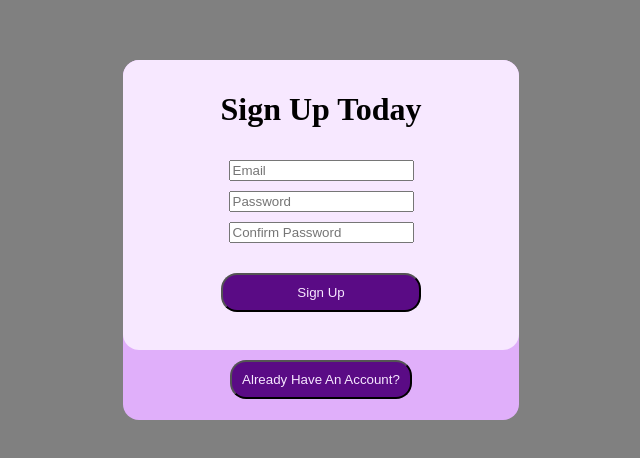
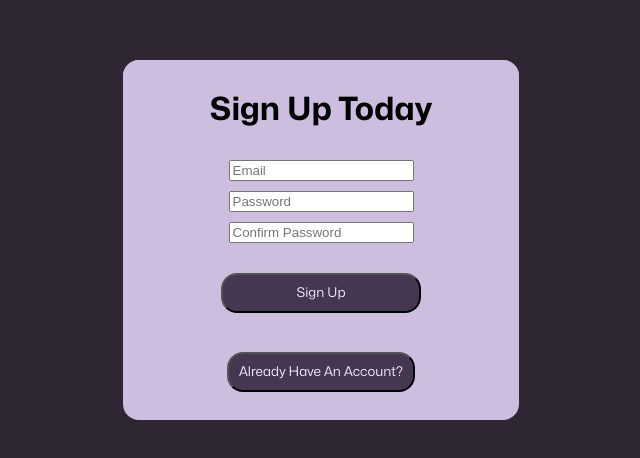
Before and after one commit to CMSC-447-Software-Engineering/gizzyGallery, a React (Create React App) app: page / in a window 1280 px wide. Shown: the part 160-618 px from the top of the page, without its empty margins (319-959 px from the left). Built offline with nearby package versions, Linux system fonts and the light colour scheme.

Commit message:
Adjusted the look of the sign-in page
Added a new font.
Adjusted  relevant .css files
Added monochromic color palette in my notes

```diff
--- a/src/pages/home.css
+++ b/src/pages/home.css
@@ -1,22 +1,26 @@
+@font-face{
+	font-family: 'Mona';
+	src: local('Mona'), url('../fonts/MonaSans.ttf') format('truetype')
+}
 body {
     margin: 0;
     height: 100vh;
     display: flex;
     align-items: center;
     justify-content: center;
-    font-family: 'Bebas Neue', cursive;
+    font-family: 'Mona', sans-serif;
 
-    background-color: grey;
+    background-color: #2e2733;
     padding: 0;
     margin: 0;
 }
 .signUp{
     width: 376px;
     height: 270px;
-    background-color: #f7e8ff;
+    background-color: #cdbedf;
     border-radius: 1rem;
     text-align: center;
-
+    font-family: 'Mona', sans-serif;
     padding: 10px;
 }
 .container{
@@ -24,26 +28,29 @@ body {
     height: 360px;
     align-items: center;
     justify-content: center;
-    background-color: #e0affa;
+    background-color: #cdbedf;
     border-radius: 1rem;
     text-align: center;
+    font-family: 'Mona', sans-serif;
 }
 .usernameContainer{
     padding:10px;
     border-radius: 2rem;
     text-align: center;
+    font-family: 'Mona', sans-serif;
 }
 .passwordContainer{
     border-radius: 2rem;
     text-align: center;
     vertical-align: middle;
-
+    font-family: 'Mona', sans-serif;
 }
 .passwordConfirmContainer{
     padding:10px;
     border-radius: 2rem;
     text-align: center;
     vertical-align: middle;
+    font-family: 'Mona', sans-serif;
 }
 
 .sign{
@@ -51,22 +58,24 @@ body {
     align-items: center;
     text-align: center;
     padding: 20px;
+    font-family: 'Mona', sans-serif;
 }
 .signUpButton{
     -webkit-text-fill-color: #f7e8ff;
-    background-color: #5a0b85;
+    background-color: #453750;
     width: 200px;
     border-radius: 1rem;
     padding: 10px;
+    font-family: 'Mona', sans-serif;
 }
-
 .loginButton{
     -webkit-text-fill-color: #f7e8ff;
     justify-content: center;
-    background-color:  #5a0b85;
+    background-color: #453750;
     border-radius: 1rem;
     text-align: center;
     align-items: center;
-    margin-top: 10px;
+    margin-top: 2px;
     padding: 10px;
+    font-family: 'Mona', sans-serif;
 }
```
Also changed, not shown: src/fonts/MonaSans.ttf (added), wes_notes.txt.
